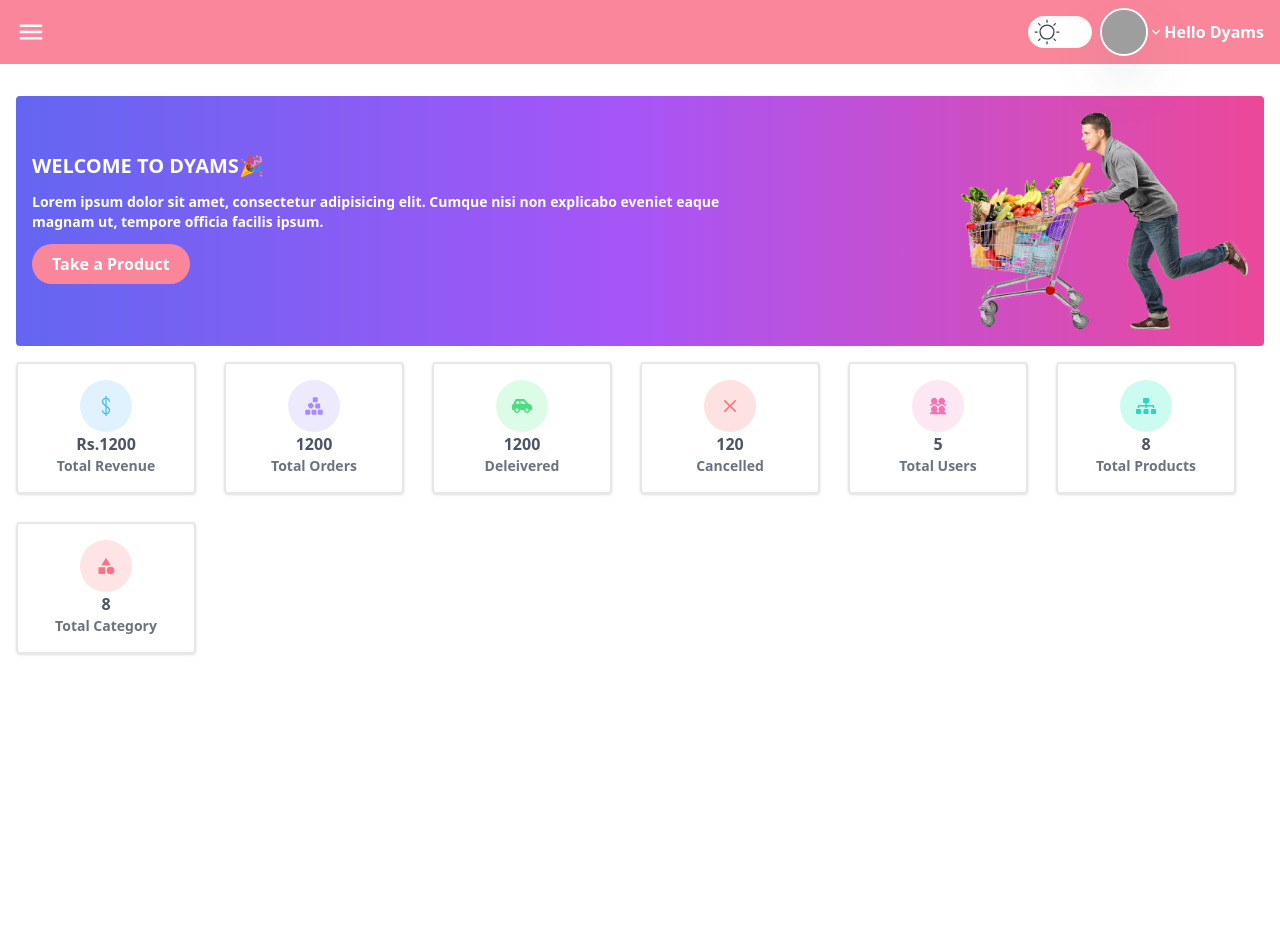
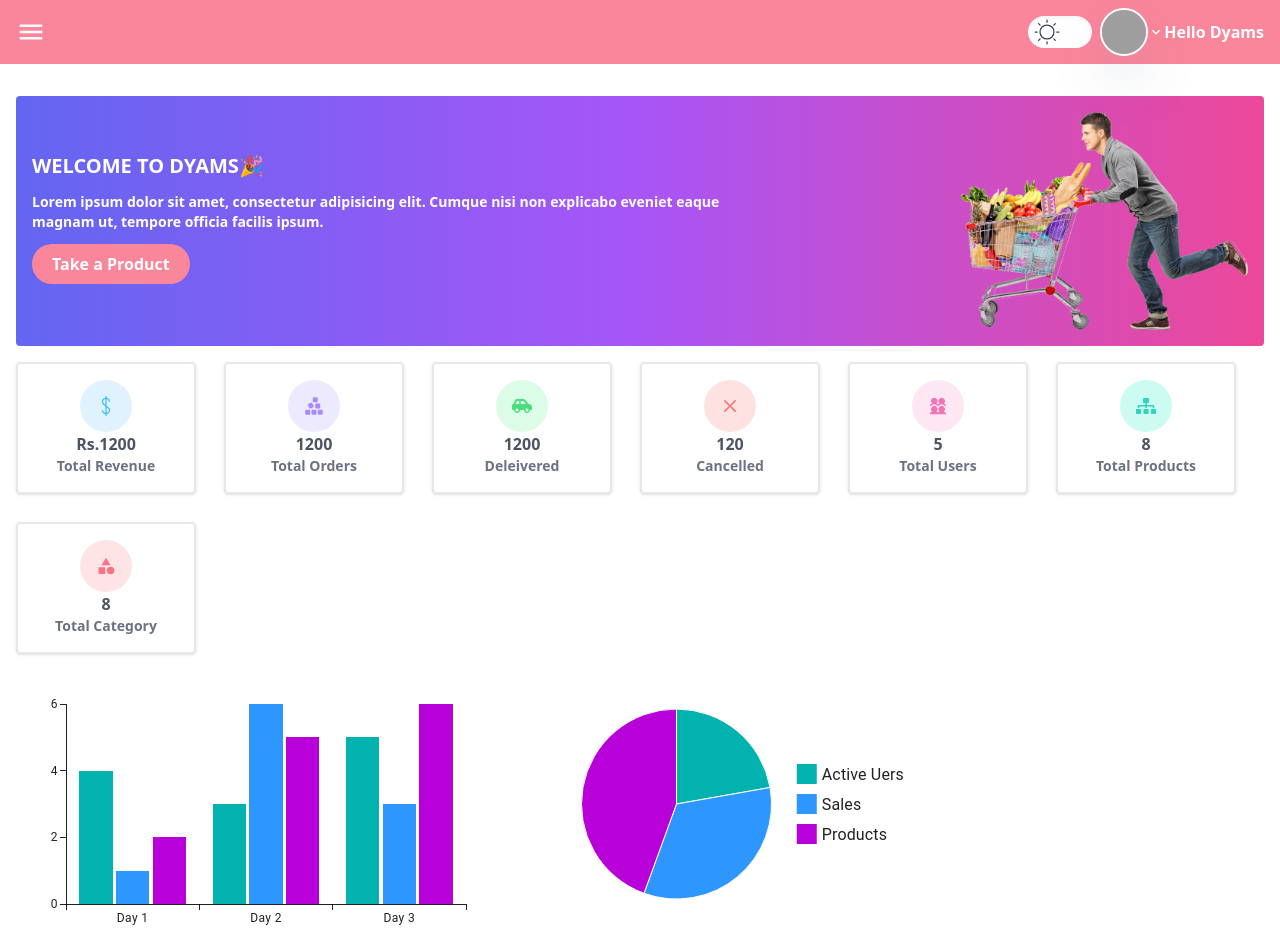
Before and after one commit to dammar093/admin-dashboard, a React (Vite) app: page / in a window 1280 px wide. Shown: the top 952 px of the page. Before the commit the page ends 800 px from the top, so only its background shows below. Built offline with nearby package versions, Linux system fonts and the light colour scheme; grey boxes are pictures that could not be loaded.

Commit message:
add chart

```diff
--- a/package.json
+++ b/package.json
@@ -10,6 +10,10 @@
     "preview": "vite preview"
   },
   "dependencies": {
+    "@emotion/react": "^11.11.4",
+    "@emotion/styled": "^11.11.0",
+    "@mui/material": "^5.15.12",
+    "@mui/x-charts": "^6.19.5",
     "@reduxjs/toolkit": "^2.2.1",
     "react": "^18.2.0",
     "react-dom": "^18.2.0",
--- /dev/null
+++ b/src/components/barchart/Barchart.jsx
@@ -0,0 +1,17 @@
+import { BarChart } from '@mui/x-charts';
+import React from 'react'
+
+const Barchart = () => {
+  return (
+    <>
+      <BarChart
+        xAxis={[{ scaleType: 'band', data: ['Day 1', 'Day 2', 'Day 3'] }]}
+        series={[{ data: [4, 3, 5] }, { data: [1, 6, 3] }, { data: [2, 5, 6] }]}
+        width={500}
+        height={300}
+      />
+    </>
+  )
+}
+
+export default Barchart
--- /dev/null
+++ b/src/components/peichart/Piechart.jsx
@@ -0,0 +1,24 @@
+import { PieChart } from '@mui/x-charts';
+import React from 'react'
+
+const Piechart = () => {
+  return (
+    <>
+      <PieChart
+        series={[
+          {
+            data: [
+              { id: 0, value: 10, label: 'Active Uers' },
+              { id: 1, value: 15, label: 'Sales' },
+              { id: 2, value: 20, label: 'Products' },
+            ],
+          },
+        ]}
+        width={400}
+        height={200}
+      />
+    </>
+  )
+}
+
+export default Piechart
--- a/src/pages/dashboard/Dashboard.jsx
+++ b/src/pages/dashboard/Dashboard.jsx
@@ -9,6 +9,8 @@
 import { MdCategory } from "react-icons/md";
 import DashboardItem from '../../components/dashboardItem/DashboardItem';
 import { useSelector } from 'react-redux';
+import Barchart from '../../components/barchart/Barchart';
+import Piechart from '../../components/peichart/Piechart';
 
 
 
@@ -105,6 +107,15 @@
             ))
           }
         </div>
+        <div className='flex justify-strech gap-2 items-center flex-wrap text-gray-600 dark:text-white'>
+          <div>
+            <Barchart />
+          </div>
+          <div>
+            <Piechart />
+          </div>
+        </div>
+        <p className='text-gray-600 text-xl font-semibold dark:text-white text-center uppercase'>Daily activities</p>
       </div>
     </div>
   )
```
Also changed, not shown: 1 other file (tests, documents, lock files or other folders).
